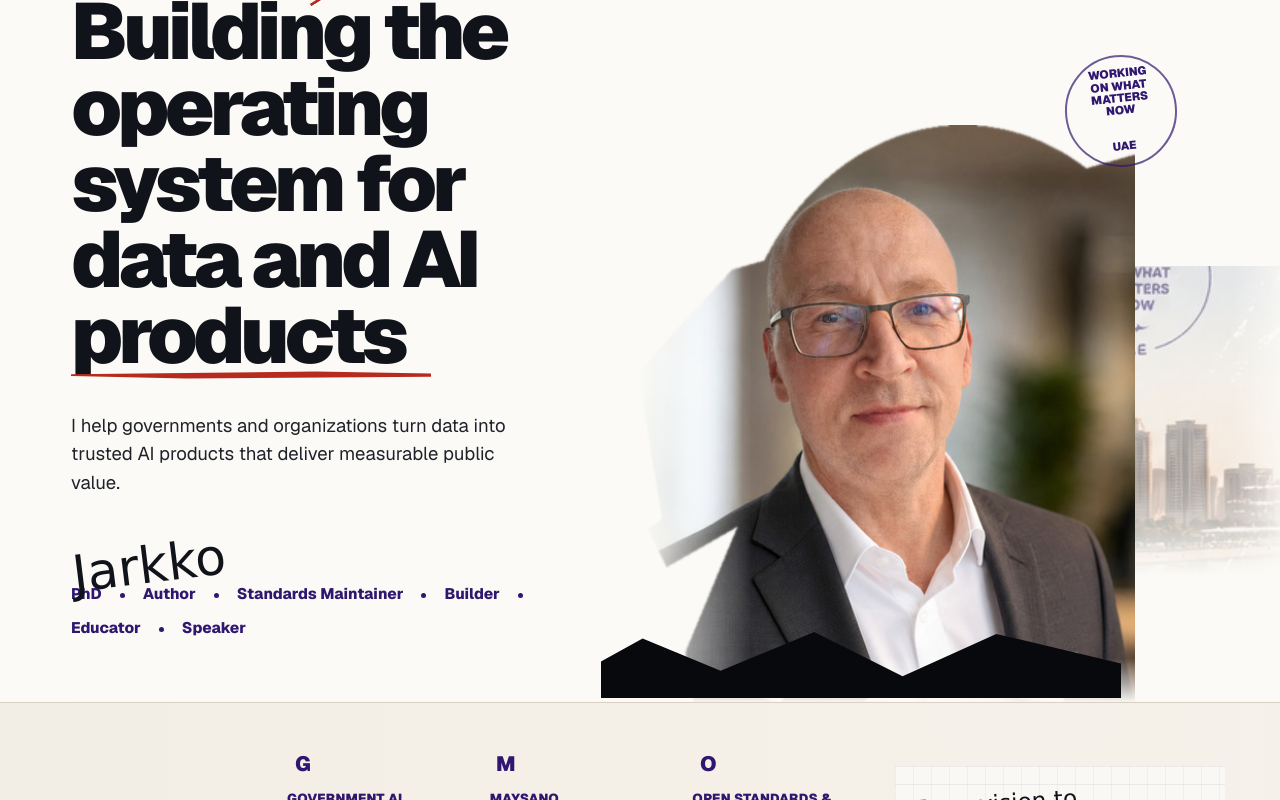
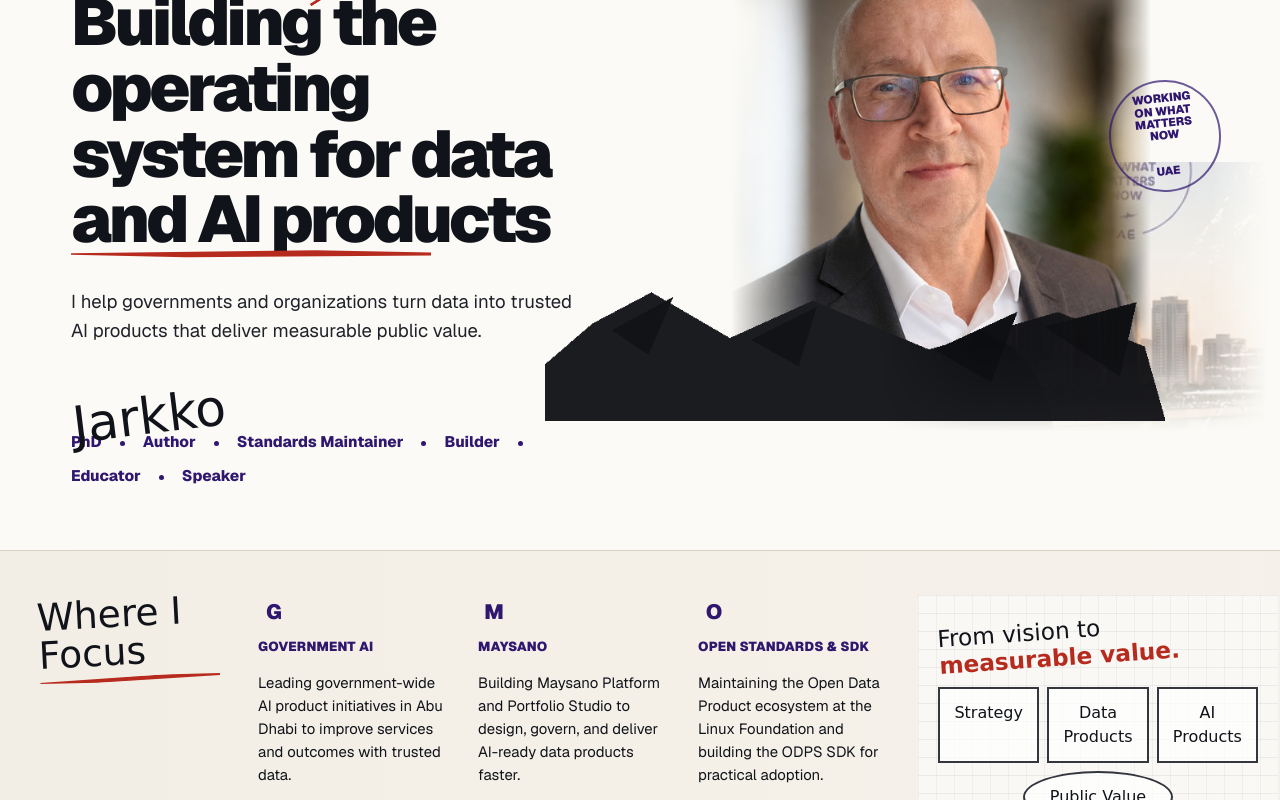
Before and after one commit to kyyberi/jarkko, a Next.js app: page / in a window 1280 px wide. Shown: the part 280-1080 px from the top of the page. Built offline with nearby package versions, Linux system fonts and the light colour scheme.

Commit message:
Repair editorial hero layout

```diff
--- a/app/globals.css
+++ b/app/globals.css
@@ -87,10 +87,10 @@ img {
 .hero {
   position: relative;
   display: grid;
-  grid-template-columns: minmax(420px, 0.84fr) minmax(520px, 1.16fr);
+  grid-template-columns: minmax(420px, 0.92fr) minmax(520px, 1.08fr);
   align-items: center;
   width: min(100% - 110px, 1320px);
-  min-height: 690px;
+  min-height: 650px;
   margin: 0 auto;
 }
 
@@ -102,12 +102,12 @@ img {
 
 .hero h1 {
   max-width: 585px;
-  margin: 96px 0 30px;
+  margin: 92px 0 28px;
   color: var(--ink);
-  font-size: clamp(4rem, 6.2vw, 6.55rem);
+  font-size: clamp(3.35rem, 5.15vw, 5.35rem);
   font-weight: 920;
-  line-height: 0.96;
-  letter-spacing: -0.055em;
+  line-height: 1;
+  letter-spacing: -0.052em;
 }
 
 .hero h1::after,
@@ -197,7 +197,7 @@ img {
 .hero-art {
   position: relative;
   align-self: stretch;
-  min-height: 690px;
+  min-height: 650px;
 }
 
 .note-right {
@@ -218,10 +218,10 @@ img {
 
 .skyline {
   position: absolute;
-  right: -72px;
-  bottom: 126px;
-  width: 445px;
-  height: 310px;
+  right: -42px;
+  bottom: 118px;
+  width: 390px;
+  height: 270px;
   object-fit: cover;
   opacity: 0.58;
   filter: saturate(0.92) contrast(0.98);
@@ -237,29 +237,21 @@ img {
 
 .portrait {
   position: absolute;
-  right: 90px;
-  bottom: 0;
+  right: 60px;
+  top: 74px;
   z-index: 2;
-  width: min(58vw, 760px);
+  width: min(49vw, 620px);
   max-width: none;
 }
 
 .hero-art::after {
-  content: "";
-  position: absolute;
-  right: 104px;
-  bottom: 4px;
-  z-index: 3;
-  width: 520px;
-  height: 92px;
-  background: #08090d;
-  clip-path: polygon(0 60%, 8% 35%, 23% 70%, 41% 28%, 58% 76%, 76% 30%, 100% 62%, 100% 100%, 0 100%);
+  content: none;
 }
 
 .stamp {
   position: absolute;
-  right: 48px;
-  top: 230px;
+  right: 4px;
+  top: 255px;
   z-index: 4;
   display: grid;
   place-items: center;
@@ -287,10 +279,10 @@ img {
 
 .focus-band {
   display: grid;
-  grid-template-columns: 190px minmax(0, 1fr) 330px;
-  gap: 42px;
-  align-items: center;
-  padding: 44px max(55px, calc((100vw - 1320px) / 2 + 55px));
+  grid-template-columns: 190px repeat(3, minmax(190px, 1fr)) 360px;
+  gap: 30px;
+  align-items: start;
+  padding: 44px max(38px, calc((100vw - 1400px) / 2 + 38px));
   border-top: 1px solid var(--line);
   border-bottom: 1px solid var(--line);
   background:
@@ -314,13 +306,12 @@ img {
 }
 
 .focus-grid {
-  display: grid;
-  grid-template-columns: repeat(3, minmax(0, 1fr));
-  gap: 42px;
+  display: contents;
 }
 
 .focus-card {
   position: relative;
+  min-width: 0;
   padding-left: 0;
 }
 
@@ -348,7 +339,7 @@ img {
 .focus-card p {
   margin: 0 0 18px;
   font-size: 0.93rem;
-  line-height: 1.65;
+  line-height: 1.55;
 }
 
 .focus-card a,
@@ -676,7 +667,12 @@ img {
     padding: 36px 22px;
   }
 
-  .focus-grid,
+  .focus-grid {
+    display: grid;
+    grid-template-columns: repeat(3, minmax(0, 1fr));
+    gap: 24px;
+  }
+
   .work-grid {
     grid-template-columns: 1fr;
   }
@@ -772,6 +768,10 @@ img {
     gap: 28px;
   }
 
+  .focus-grid {
+    grid-template-columns: 1fr;
+  }
+
   .knowledge {
     gap: 28px;
   }
--- a/app/page.tsx
+++ b/app/page.tsx
@@ -105,7 +105,7 @@ export default function Home() {
         <div className="hero-art" aria-hidden="true">
           <p className="scribble note-right">Building better systems for real impact</p>
           <img className="skyline" src="/images/hero-skyline.jpg" alt="" />
-          <img className="portrait" src="/images/jarkko-editorial-brush.png" alt="" />
+          <img className="portrait" src="/images/jarkko-hero-collage.png" alt="" />
           <div className="stamp">
             <span>Working on what matters now</span>
             <small>UAE</small>
```
Also changed, not shown: public/images/jarkko-hero-collage.png (added), 1 other file (tests, documents, lock files or other folders).
